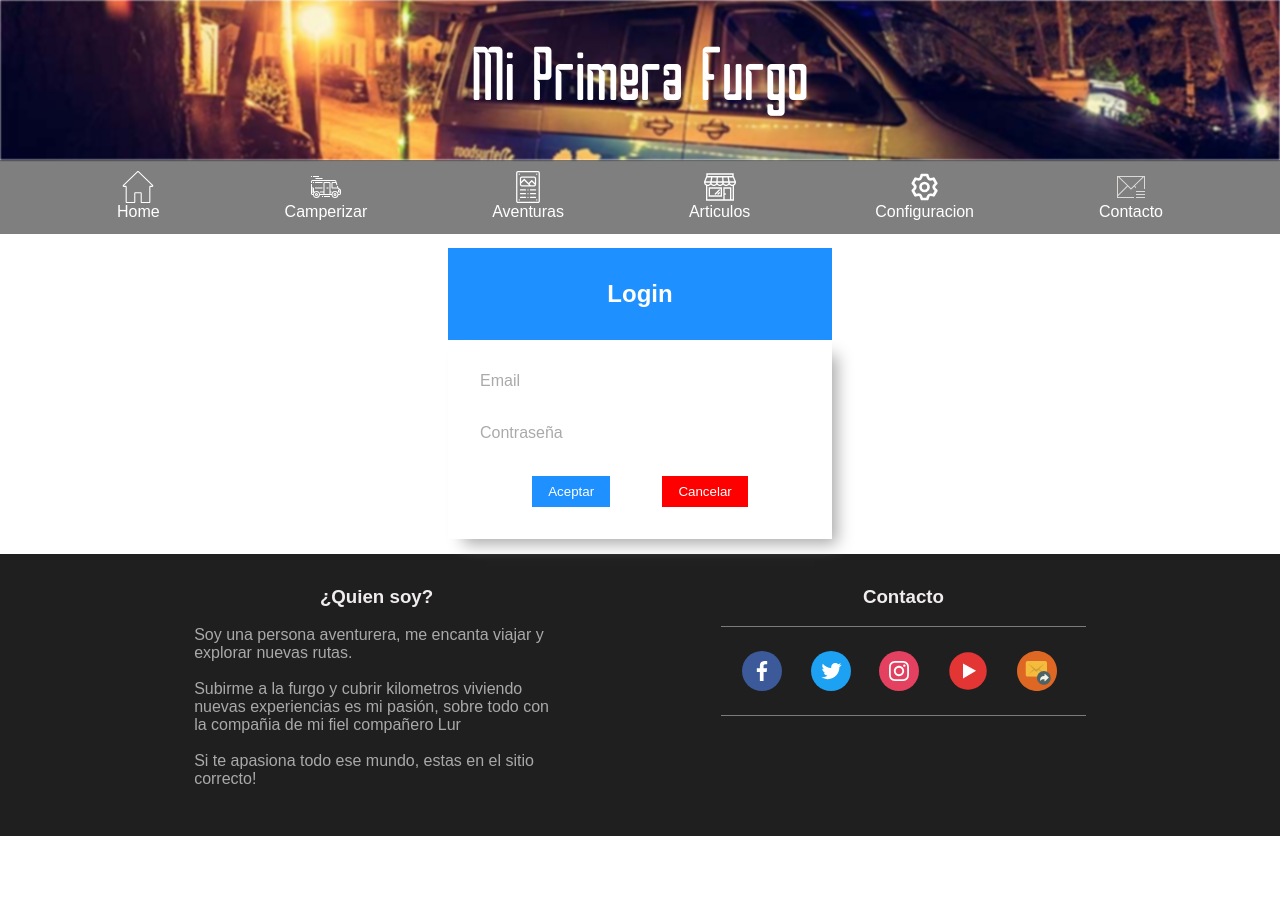
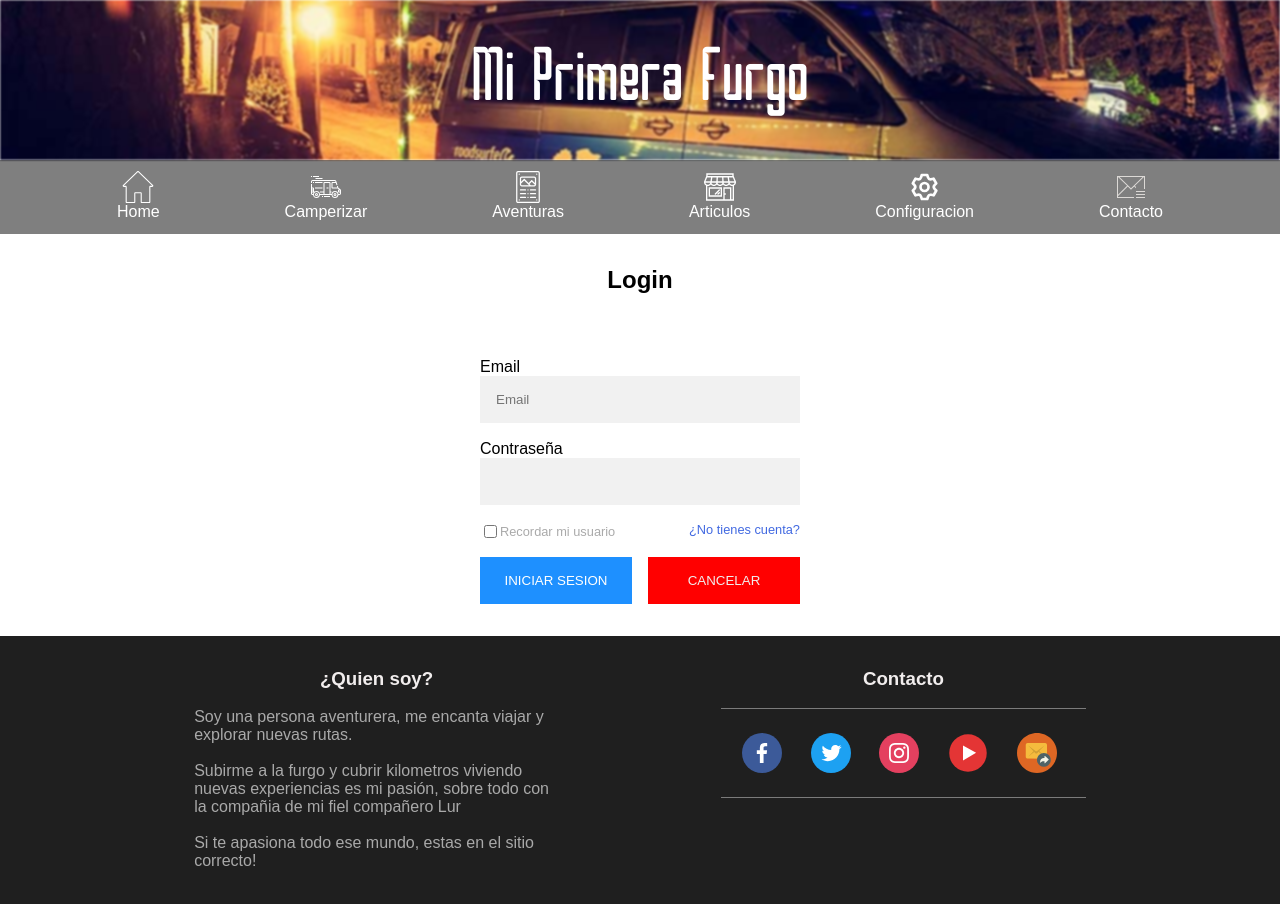
Before and after one commit to j0tac3/miprimerafurgo, an Angular app: page /login in a window 1280 px wide. Shown: the top 904 px of the page. Before the commit the page ends 836 px from the top, so only its background shows below. Built offline with nearby package versions, Linux system fonts and the light colour scheme.

Commit message:
Añadida la vista para el login

```diff
--- a/src/app/components/user-components/login/login.component.css
+++ b/src/app/components/user-components/login/login.component.css
@@ -4,28 +4,24 @@
     flex-direction: column;
     justify-content: center;
     align-items: center;
-    color: #aaa;
 }
 .login{
     padding: 2rem;
-    /* border: 1px solid #aaa; */
-    color: #aaa;
-    box-shadow: 10px 10px 15px -5px #aaa;
+    /* color: #aaa; */
+    /* box-shadow: 10px 10px 15px -5px #aaa; */
     width: 20rem;
-    /* height: 9rem; */
     display: flex;
     flex-direction: column;
     justify-content: space-evenly;
 }
 .title{
     text-align: center;
+    font-weight: bold;
     padding-top: 0;
     margin: 0;
     width: 20rem;
     border: none;
     padding: 2rem;
-    background-color: dodgerblue;
-    color: #ffff;
 }
 .input-container{
     display: grid;
@@ -35,17 +31,19 @@
     outline: none;
     border: none;
     border-bottom: 1px solid #ffff;
-    background-color: transparent;
+    background-color: #eaeaeaaa;
+    padding: 1rem;
 }
 .buttons{
     display: flex;
-    justify-content: space-evenly;
+    justify-content: space-between;
 }
 .button{
     border: none;
     background-color: transparent;
-    padding: .5rem 1rem;
+    padding: 1rem;
     color: #ffff;
+    width: 9.5rem;
 }
 .aceptar{
     background-color: dodgerblue;
@@ -53,3 +51,16 @@
 .cancelar{
     background-color: red;
 }
+.check_container{
+    display: flex;
+    align-items: center;
+}
+.footer{
+    display: flex;
+    justify-content: space-between;
+    font-size: .8rem;
+    color: #aaa;
+}
+.link_register{
+    color: royalblue;
+}
--- a/src/app/components/user-components/login/login.component.html
+++ b/src/app/components/user-components/login/login.component.html
@@ -4,17 +4,35 @@
         <div class="field">
             <div class="input-container">
                 <label for="" class="label">Email</label>
-                <input type="email" class="input">
+                <input  type="email"
+                        class="input"
+                        name="email"
+                        placeholder="Email">
             </div>
             <div class="input-container">
                 <label for="" class="label">Contraseña</label>
-                <input type="password" class="input">
+                <input  type="password"
+                        class="input"
+                        name="password">
+            </div>
+            <div class="footer">
+                <div class="input-container check_container">
+                    <input  type="checkbox"
+                            class="input"
+                            name="recordar">
+                    <label for="" class="label">Recordar mi usuario</label>
+                </div>
+                <a [href]="'register'" class="link_register">¿No tienes cuenta?</a>
             </div>
         </div>
 
         <div class="buttons">
-            <button class="button aceptar">Aceptar</button>
-            <button class="button cancelar">Cancelar</button>
+            <button class="button aceptar">INICIAR SESION</button>
+            <button class="button cancelar">
+                <a [href]="'home'">
+                    CANCELAR
+                </a>
+            </button>
         </div>
     </form>
 </div>
--- a/src/app/components/user-components/register/register.component.css
+++ b/src/app/components/user-components/register/register.component.css
@@ -0,0 +1,63 @@
+.login-container{
+    min-height: calc(100vh - 30rem);
+    display: flex;
+    flex-direction: column;
+    justify-content: center;
+    align-items: center;
+    color: #aaa;
+}
+.login{
+    padding: 2rem;
+    /* color: #aaa; */
+    /* box-shadow: 10px 10px 15px -5px #aaa; */
+    width: 20rem;
+    display: flex;
+    flex-direction: column;
+    justify-content: space-evenly;
+}
+.title{
+    text-align: center;
+    padding-top: 0;
+    margin: 0;
+    width: 20rem;
+    border: none;
+    padding: 1rem;
+    /* background-color: dodgerblue; */
+}
+.input-container{
+    display: grid;
+    margin-bottom: 1rem;
+}
+.input{
+    outline: none;
+    border: none;
+    border-bottom: 1px solid #ffff;
+    background-color: #eaeaeaaa;
+    padding: 1rem;
+}
+.buttons{
+    display: flex;
+    justify-content: space-evenly;
+
+    margin-top: 1rem;
+}
+.button{
+    width: 100%;
+    font-weight: bold;
+    border: none;
+    background-color: transparent;
+    padding: 1rem;
+    color: #ffff;
+    margin-top: .5rem;
+}
+.aceptar{
+    background-color: dodgerblue;
+}
+.cancelar{
+    background-color: red;
+}
+.link_register{
+    color: royalblue;
+    width: 100%;
+    text-align: right;
+}
--- a/src/app/components/user-components/register/register.component.html
+++ b/src/app/components/user-components/register/register.component.html
@@ -1 +1,33 @@
-<p>register works!</p>
+<div class="login-container">
+    <h2 class="title">CREAR NUEVA CUENTA</h2>
+    <form action="" class="login">
+        <div class="field">
+            <div class="input-container">
+                <label for="" class="label">Nombre</label>
+                <input  type="text"
+                        class="input"
+                        name="nombre"
+                        placeholder="Nombre">
+            </div>
+            <div class="input-container">
+                <label for="" class="label">Email</label>
+                <input  type="email"
+                        class="input"
+                        name="email"
+                        placeholder="Email">
+            </div>
+            <div class="input-container">
+                <label for="" class="label">Contraseña</label>
+                <input  type="password"
+                        class="input"
+                        name="password">
+            </div>
+            <a [href]="'login'" class="link_register">¿Ya tienes cuenta?</a>
+        </div>
+
+        <div class="buttons">
+            <button class="button aceptar">CREAR CUENTA</button>
+            <!-- <button class="button cancelar">Cancelar</button> -->
+        </div>
+    </form>
+</div>
--- a/src/app/components/user-components/register/register.component.ts
+++ b/src/app/components/user-components/register/register.component.ts
@@ -1,4 +1,5 @@
 import { Component, OnInit } from '@angular/core';
+import { UsuarioModel } from 'src/app/models/usuario.model';
 
 @Component({
   selector: 'app-register',
@@ -6,6 +7,7 @@ import { Component, OnInit } from '@angular/core';
   styleUrls: ['./register.component.css']
 })
 export class RegisterComponent implements OnInit {
+  public usuario! : UsuarioModel;
 
   constructor() { }
 
--- /dev/null
+++ b/src/app/models/usuario.model.ts
@@ -0,0 +1,5 @@
+export class UsuarioModel {
+    email? : string;
+    password? : string;
+    nombre? : string;
+}
```
